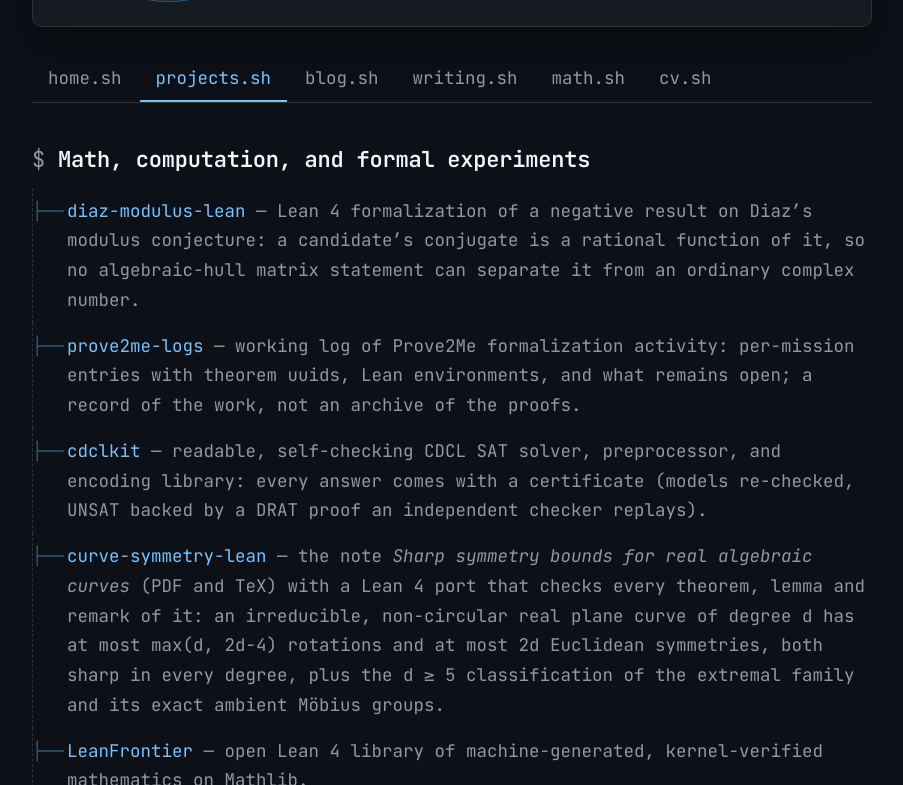
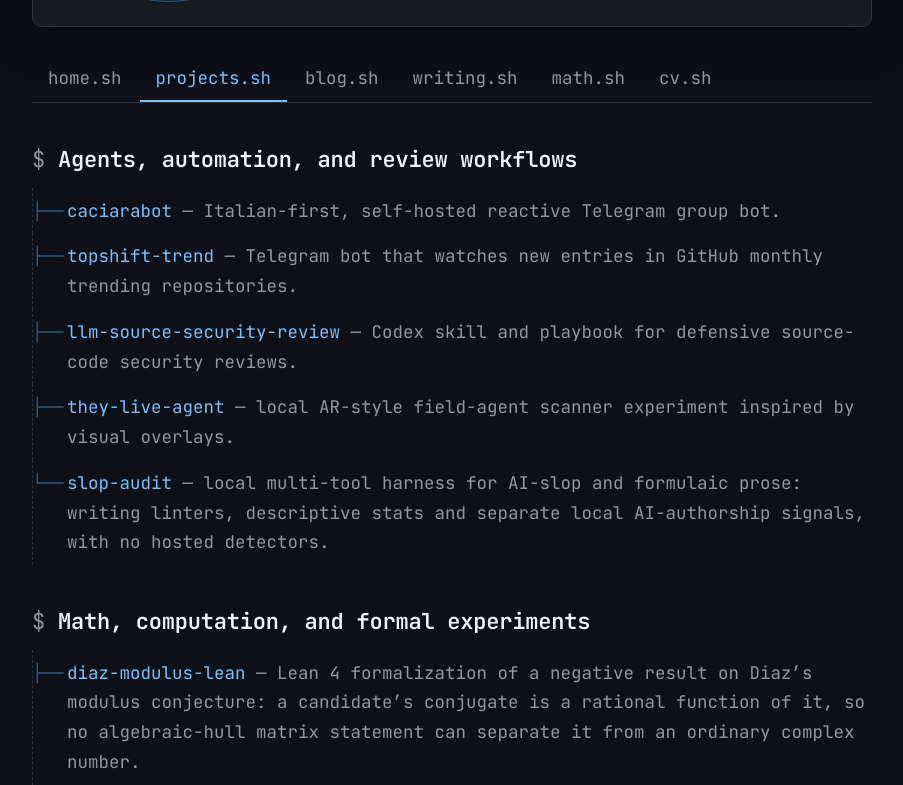
Before and after one commit to carlok/carlok.github.io, a Jekyll site: the page built from projects.md, in a window 1280 px wide and 900 px high, scrolled down 290 px, cut to the strip 115-900 px from the top of the window. Shown: the whole strip, without its empty margins (188-1091 px from the left). Built offline with Jekyll 4.4.1, drawn with Linux system fonts in a browser that asks for light colours; some of the changed text lies outside the part shown.

```diff
--- a/projects.md
+++ b/projects.md
@@ -28,6 +28,14 @@ permalink: /projects/
   <a class="tab" href="/math/">math.sh</a>
   <a class="tab" href="/cv/">cv.sh</a>
 </div>
+
+## Agents, automation, and review workflows
+
+- [caciarabot](https://github.com/carlok/caciarabot) — Italian-first, self-hosted reactive Telegram group bot.
+- [topshift-trend](https://github.com/carlok/topshift-trend) — Telegram bot that watches new entries in GitHub monthly trending repositories.
+- [llm-source-security-review](https://github.com/carlok/llm-source-security-review) — Codex skill and playbook for defensive source-code security reviews.
+- [they-live-agent](https://github.com/carlok/they-live-agent) — local AR-style field-agent scanner experiment inspired by visual overlays.
+- [slop-audit](https://github.com/carlok/slop-audit) — local multi-tool harness for AI-slop and formulaic prose: writing linters, descriptive stats and separate local AI-authorship signals, with no hosted detectors.
 
 ## Math, computation, and formal experiments
 
```
Also changed, not shown: other parts of projects.md (+0 -8 lines).
